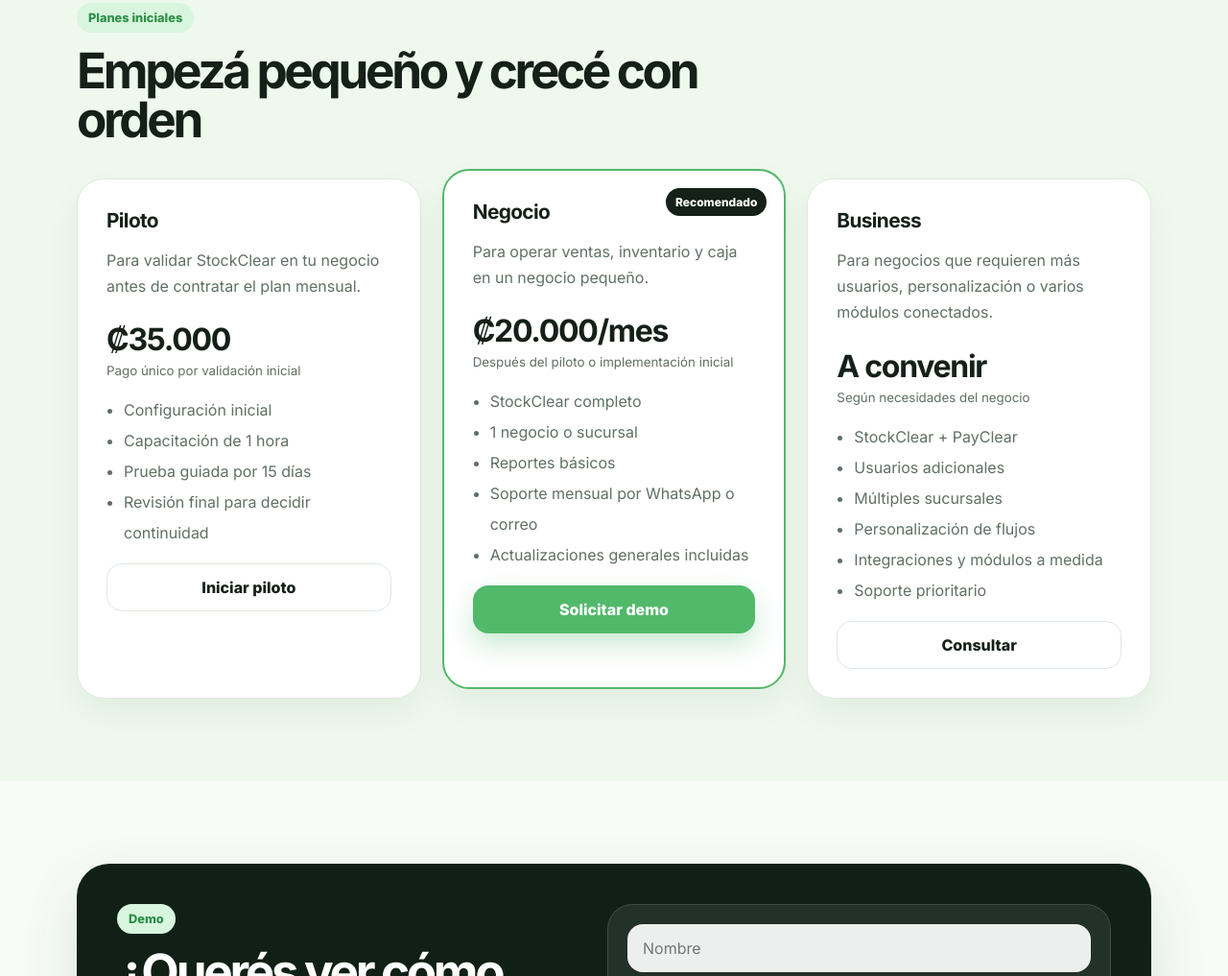
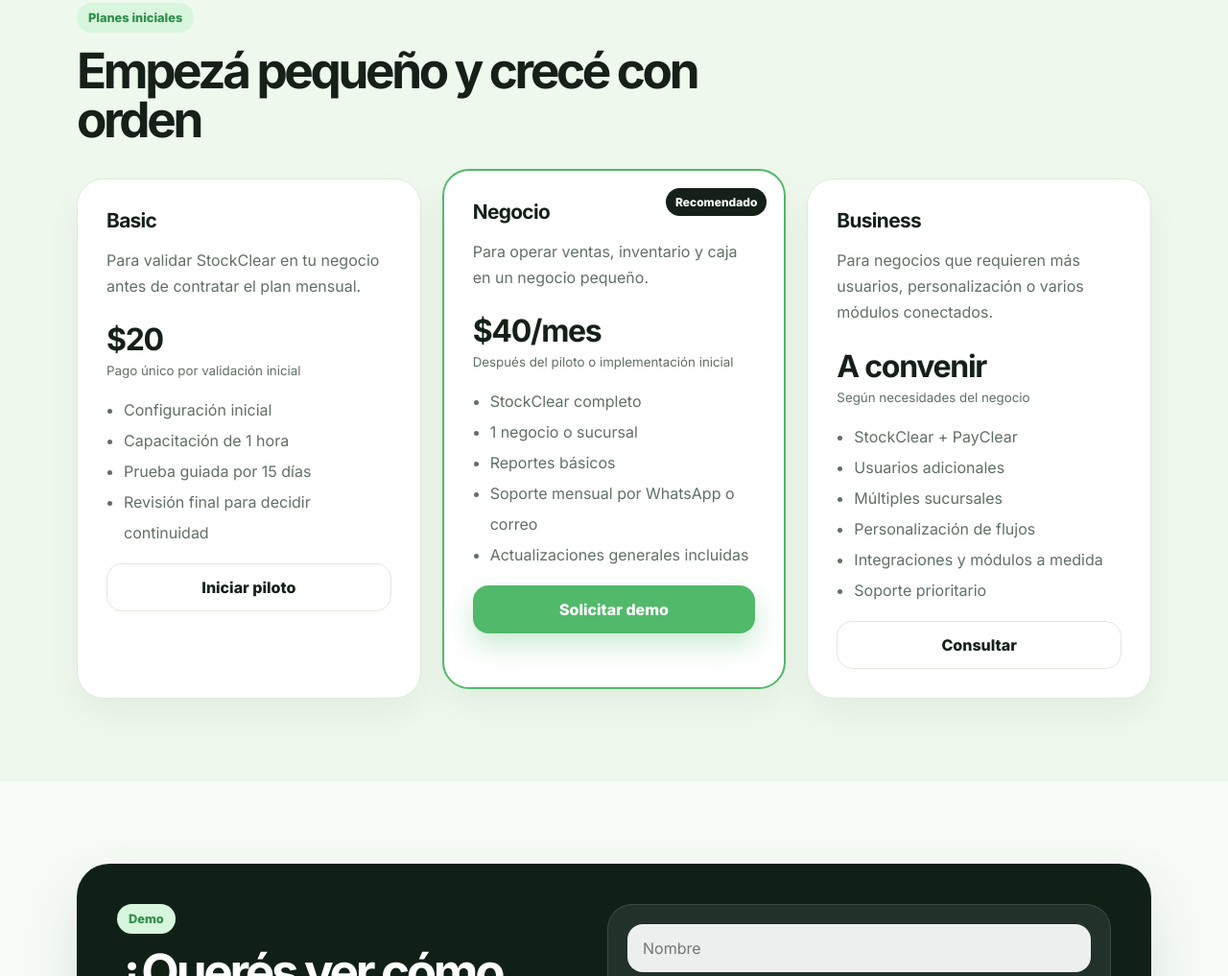
Before and after one commit to Kevinc26/landingpage-Ember-Studio, a plain HTML site: page index.html in a window 1280 px wide. Shown: the part 2935-3952 px from the top of the page at 96% size. Drawn offline with Linux system fonts and the light colour scheme.

Commit message:
ajuste de precios

```diff
--- a/index.html
+++ b/index.html
@@ -150,9 +150,9 @@
 
     <div class="pricing">
       <article class="price-card">
-        <h3>Piloto</h3>
+        <h3>Basic</h3>
         <p>Para validar StockClear en tu negocio antes de contratar el plan mensual.</p>
-        <strong>₡35.000</strong>
+        <strong>$20</strong>
         <small>Pago único por validación inicial</small>
         <ul>
           <li>Configuración inicial</li>
@@ -167,7 +167,7 @@
         <div class="popular-label">Recomendado</div>
         <h3>Negocio</h3>
         <p>Para operar ventas, inventario y caja en un negocio pequeño.</p>
-        <strong>₡20.000/mes</strong>
+        <strong>$40/mes</strong>
         <small>Después del piloto o implementación inicial</small>
         <ul>
           <li>StockClear completo</li>
```
